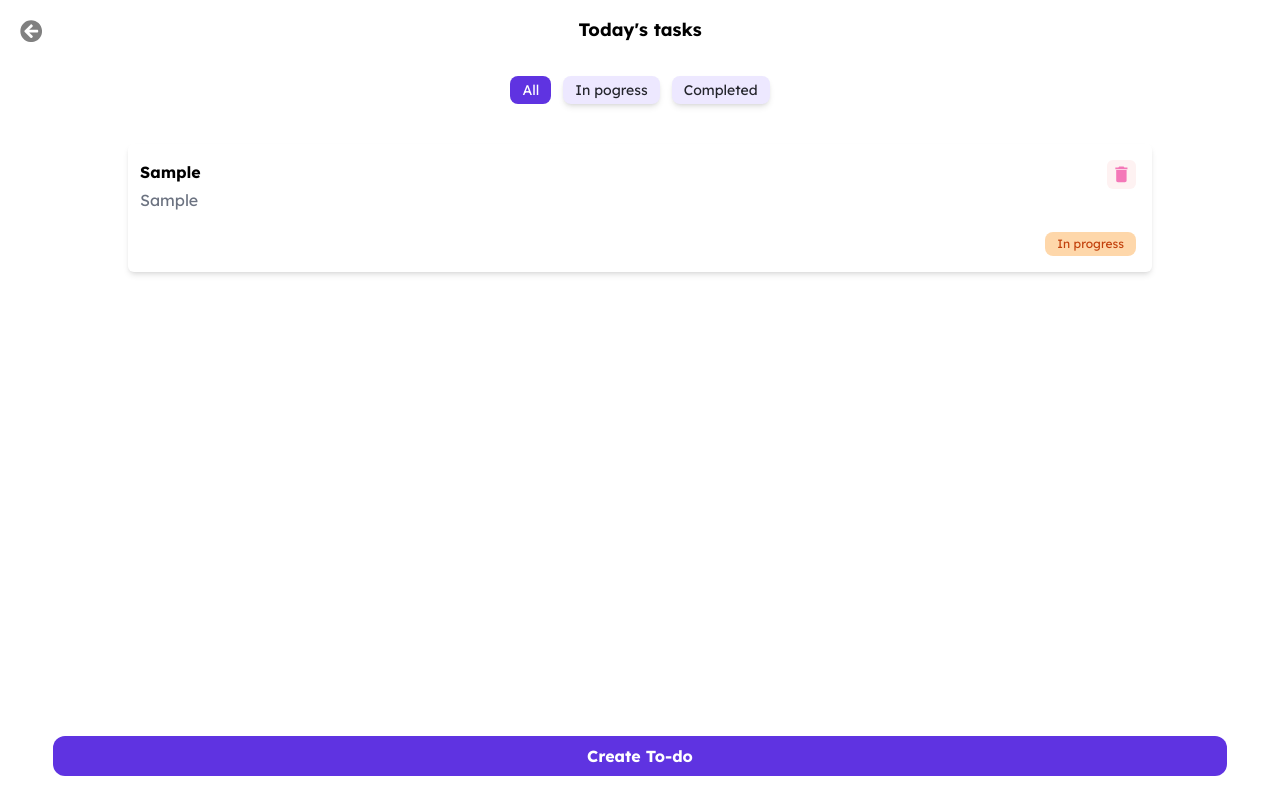
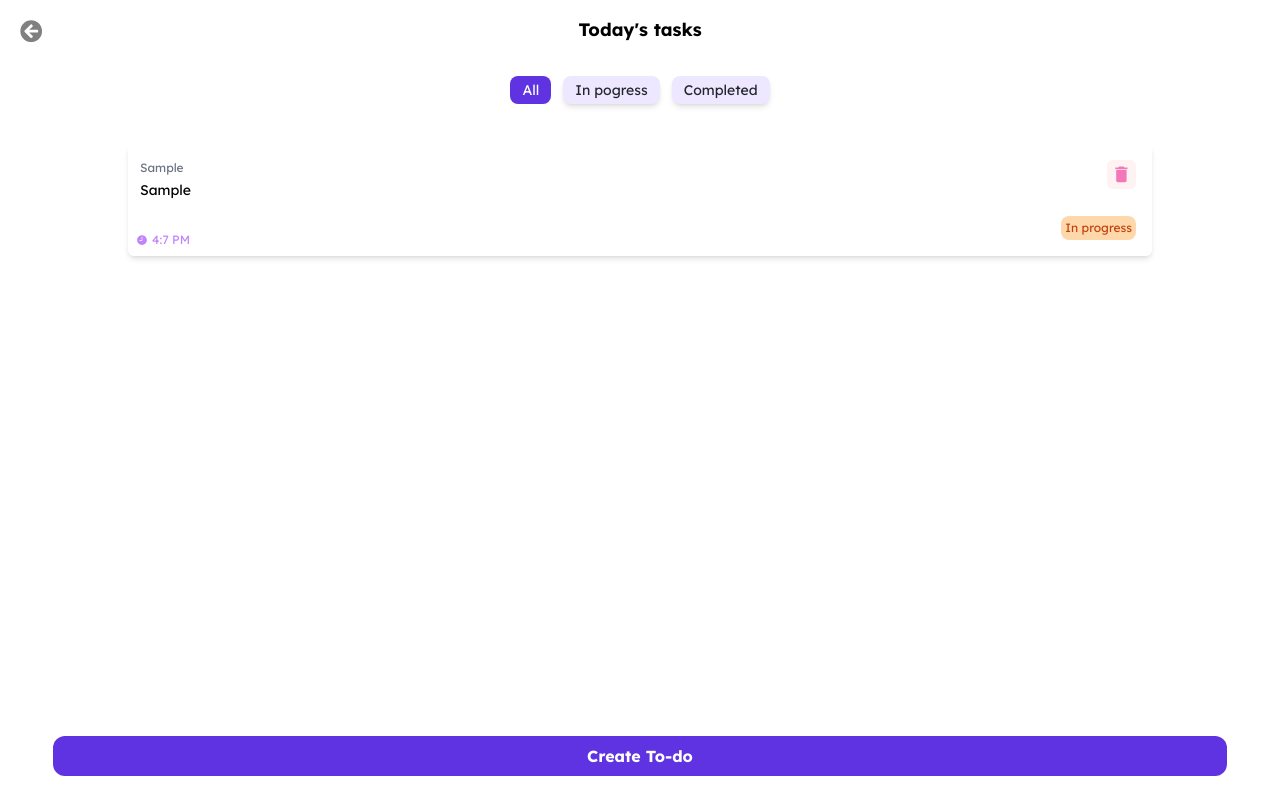
Before and after one commit to AngelRondag/Task-Management, a React (Vite) app: page /create-task in a window 1280 px wide. Both pictures are taken after typing "Sample", "Sample" into the empty fields and a click on the button "Add task to list". Built offline with nearby package versions, Linux system fonts and the light colour scheme.

Commit message:
[add] time to task card

```diff
--- a/src/Components/ListTask/index.jsx
+++ b/src/Components/ListTask/index.jsx
@@ -9,6 +9,7 @@ const ListTask = ({ tasks, message }) => {
                     pogress={task.pogress}
                     title={task.title}
                     description={task.description}
+                    time={task.time}
                 />
             )) : <p className='text-gray-600 w-4/5 text-center mt-10'>{message}</p>
             }
--- a/src/Components/Task/index.jsx
+++ b/src/Components/Task/index.jsx
@@ -1,9 +1,12 @@
 import { useDispatch } from "react-redux";
 import { deleteTask, setPogress } from "../../redux/actions";
 import { MdDelete } from "react-icons/md";
+import { IoIosTime as IconTime } from "react-icons/io";
 
 
-const Task = ({ pogress, title, description }) => {
+const Task = ({ pogress, title, description, time }) => {
+
+
     const dispatch = useDispatch();
 
     const handlePogress = () => {
@@ -15,23 +18,27 @@ const Task = ({ pogress, title, description }) => {
         dispatch(deleteTask(title));
 
     }
-    const btnCompleted = ' w-auto flex items-center justify-center bg-green-200 text-green-700  text-xs px-3 py-1 rounded-lg absolute bottom-4 right-4';
-    const btnInPogress = ' w-auto flex items-center justify-center bg-orange-200 text-orange-700  text-xs px-3 py-1 rounded-lg absolute bottom-4 right-4';
+    const btnCompleted = ' w-auto flex items-center justify-center bg-green-200 text-green-700  text-xs px-1 py-1 rounded-lg absolute bottom-4 right-4';
+    const btnInPogress = ' w-auto flex items-center justify-center bg-orange-200 text-orange-700  text-xs px-1 py-1 rounded-lg absolute bottom-4 right-4';
 
     return (
-        <div className='w-4/5 h-32  relative  shadow-md rounded-md'>
-            <h2 className='font-semibold mt-4 ml-3'>{title}</h2>
-            <p className='font-normal mt-1 ml-3 text-gray-500'>{description}</p>
+        <div className='w-4/5 h-28 relative  shadow-md rounded-md'>
+            <p className='font-normal text-xs mt-4 ml-3 text-gray-500 truncate break-words  w-1/2' >{description}</p>
+            <p className='font-normal text-sm mt-1 ml-3'>{title}</p>
+            <span
+                onClick={handlePogress}
+                className={pogress ? btnCompleted : btnInPogress}
+            >
+                {pogress ? 'Completed' : 'In progress'}
+            </span>
             <span
                 onClick={handleDelete}
                 className='p-1 rounded-md text-center bg-red-50 cursor-pointer absolute top-4 right-4 '>
                 <MdDelete color='#F478B8' size='1.3rem' />
             </span>
-            <span
-                onClick={handlePogress}
-                className={pogress ? btnCompleted : btnInPogress}
-            >
-                {pogress ? 'Completed' : 'In progress'}
+            <span className='flex items-center gap-1 absolute bottom-2 left-2 text-purple-400 text-xs font-normal'>
+                <IconTime />
+                <p>{time}</p>
             </span>
 
         </div>
--- a/src/Pages/CreateTask/index.jsx
+++ b/src/Pages/CreateTask/index.jsx
@@ -1,4 +1,4 @@
-import { useDispatch, useSelector } from "react-redux";
+import { useDispatch } from "react-redux";
 import { setTasks } from "../../redux/actions";
 import { useState } from "react";
 import { useNavigate } from "react-router-dom";
@@ -7,14 +7,30 @@ import { FaArrowCircleLeft as IconBack } from "react-icons/fa";
 
 const CreateTask = () => {
     const dispatch = useDispatch();
-    const allTasks = useSelector(state => state.tasks);
     const navigate = useNavigate();
 
     const [toDo, setToDo] = useState({
         pogress: false,
         title: '',
-        description: ''
+        description: '',
+        time: ''
     });
+
+
+    const getTime = () => {
+        const date = new Date();
+
+        let hours = date.getHours();
+        const minutes = date.getMinutes();
+        let format = "AM";
+
+        if (hours > 12) {
+            hours -= 12;
+            format = "PM";
+        }
+        return `${hours}:${minutes} ${format}`
+
+    }
 
     const handleChange = (event) => {
         const name = event.target.name;
@@ -26,14 +42,24 @@ const CreateTask = () => {
         }));
     };
 
+    const capitalizeWord = (string) => {
+        return string.charAt(0).toUpperCase() + string.slice(1);
+    }
+
     const saveTask = () => {
-            dispatch(setTasks(toDo))
-            setToDo({
-                pogress: false,
-                title: '',
-                description: ''
-            })
-            navigate('/home')
+        dispatch(setTasks({
+            ...toDo,
+            title: capitalizeWord(toDo.title),
+            description: capitalizeWord(toDo.description),
+            time: getTime()
+        }))
+        setToDo({
+            pogress: false,
+            title: '',
+            description: '',
+            time: ''
+        })
+        navigate('/home')
     };
 
     const goToBack = () => {
```
